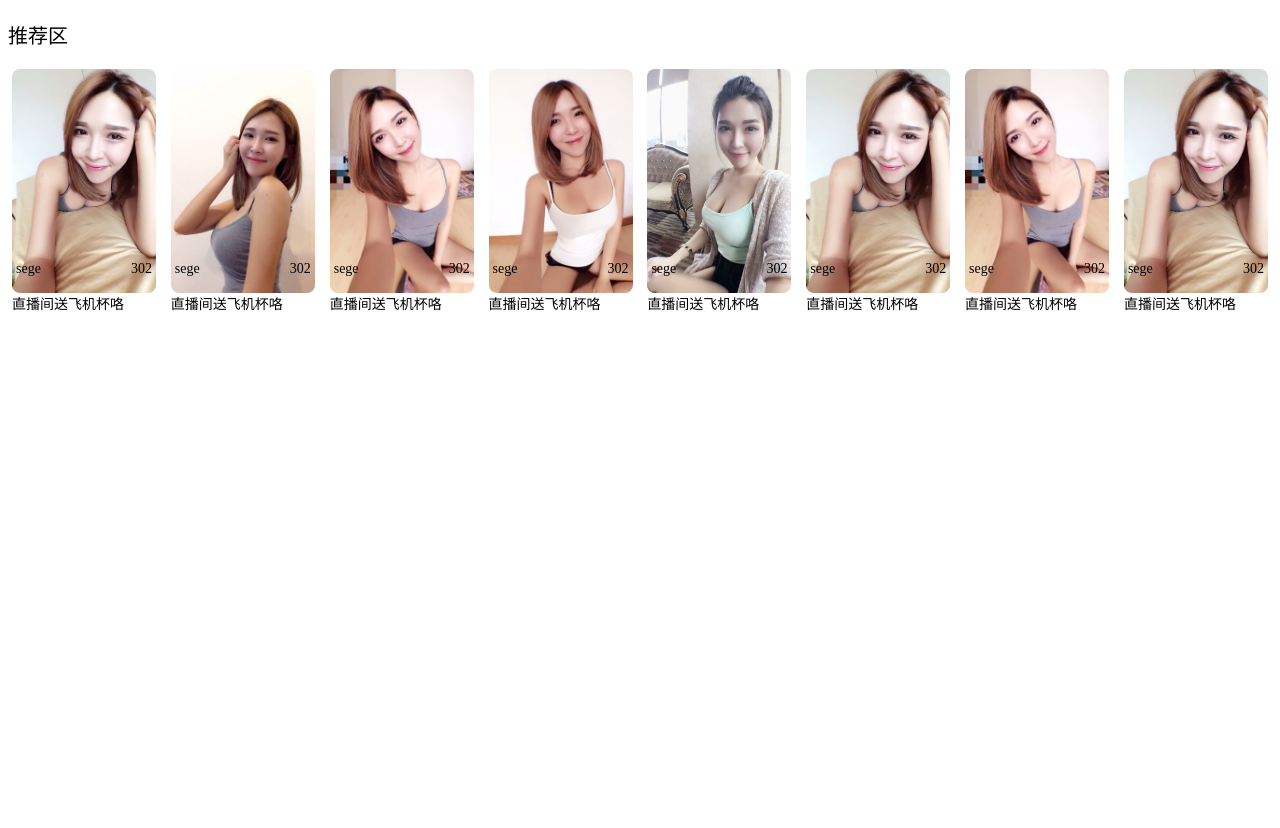
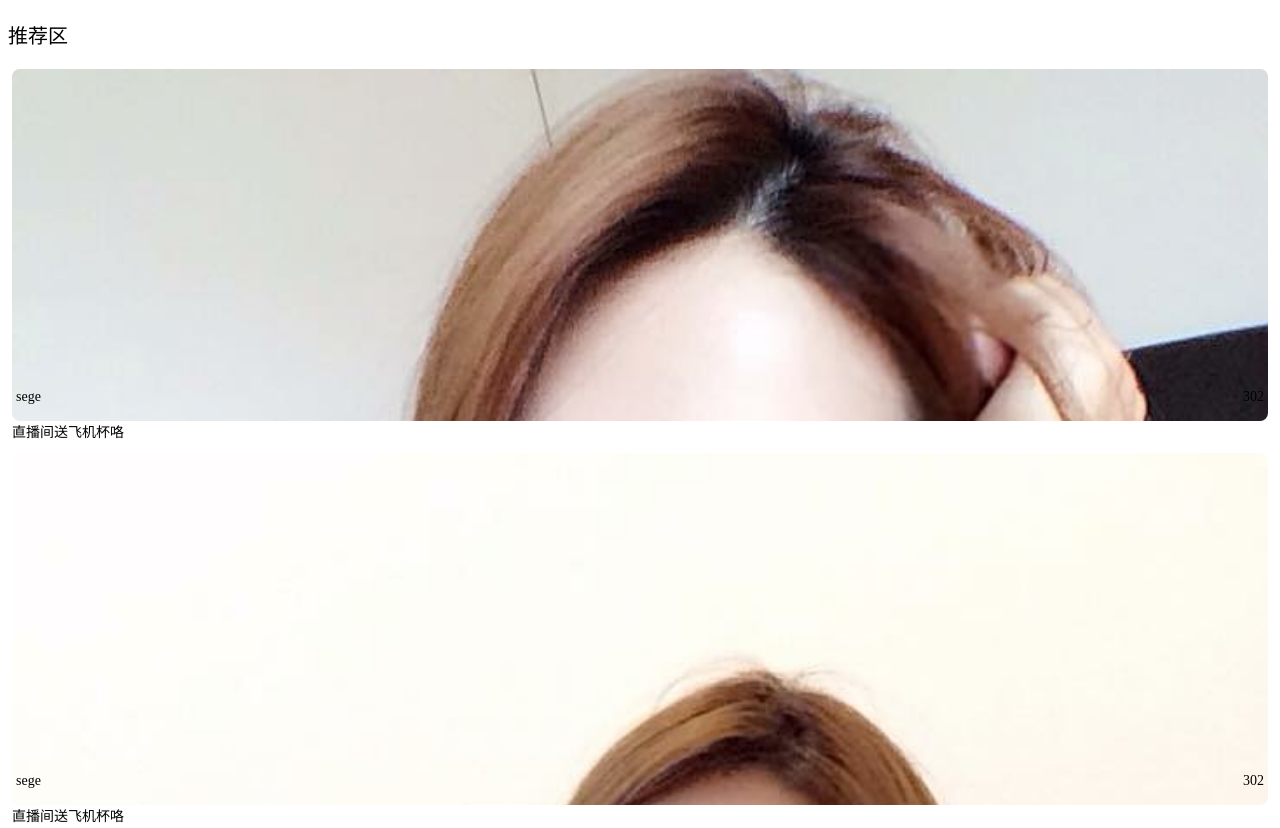
Before and after one commit to jasniga/jasniga.github.io, a plain HTML site: page index.html in a window 1280 px wide. Shown: the top 828 px of the page. Before the commit the page ends 800 px from the top, so only its background shows below. Drawn offline with Linux system fonts and the light colour scheme.

Commit message:
adjust layout

```diff
--- a/index.html
+++ b/index.html
@@ -20,15 +20,15 @@
             flex-wrap: wrap;
         }
         .cell {
-            width: 9rem;
-            height: 15rem;
+            width: 100%;
+            height: 23rem;
             background-color: white;
             margin-bottom: 1rem;
         }
         .img-wrapper {
             position: relative;
-            width: 9rem;
-            height:  14rem;
+            width: 100%;
+            height:  22rem;
         }
         .img {
             width: 100%;
```
